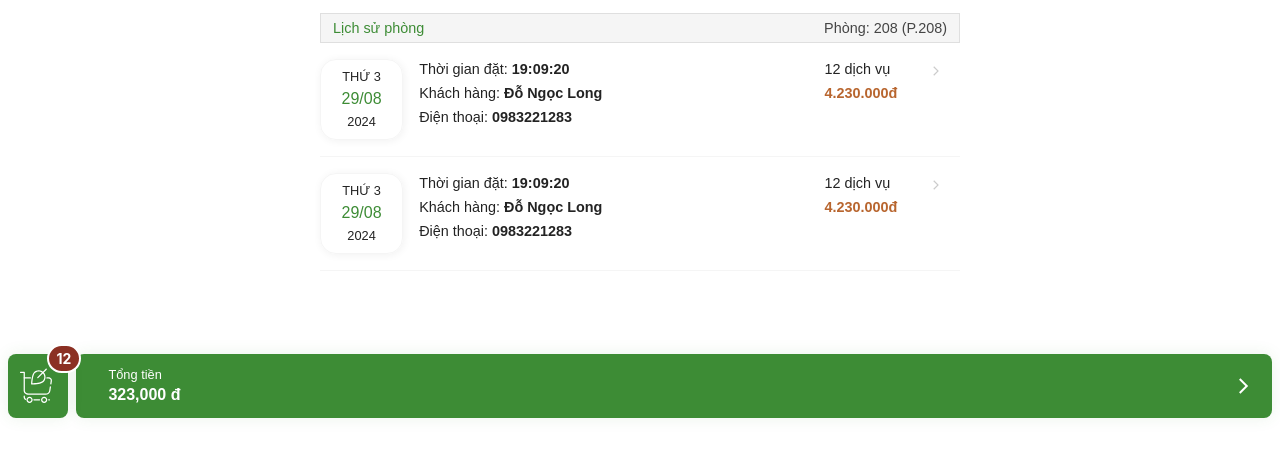
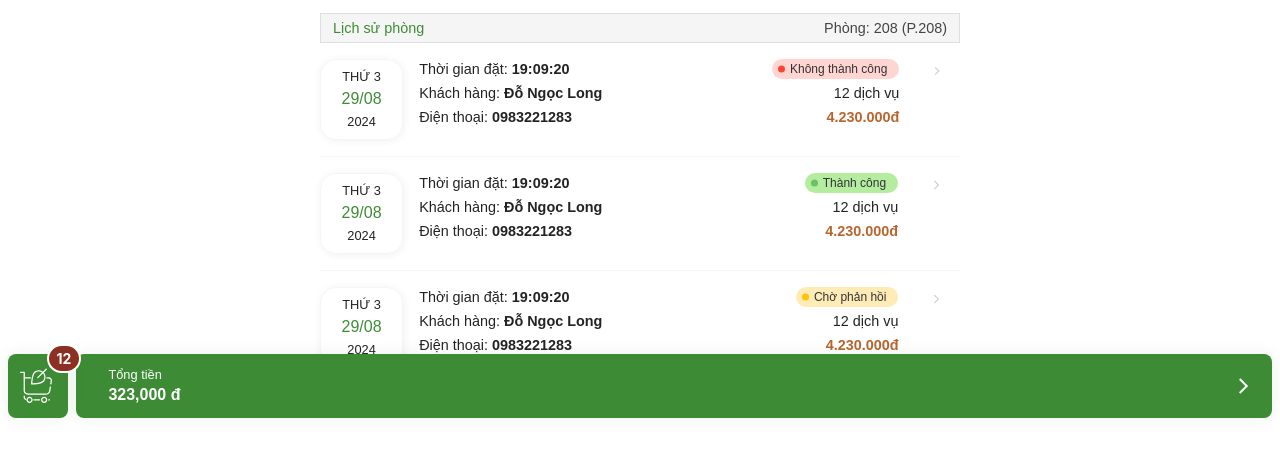
Before and after one commit to chuthoong2111/20240914-bookingapp, a plain HTML site: page history.html in a window 1280 px wide. Shown: the part 358-814 px from the top of the page. Drawn offline with Linux system fonts and the light colour scheme.

Commit message:
update trạng thái đơn hàng

```diff
--- /dev/null
+++ b/css/_badge.scss
@@ -0,0 +1,49 @@
+.c-pill {
+    align-items: center;
+      font-weight: 400;
+      font-size: 12px;
+      line-height: 1;
+    display: inline-block;
+    height: 100%;
+    white-space: nowrap;
+    width: auto;
+
+    position: relative;
+    border-radius: 100px;
+    line-height: 1;
+    overflow: hidden;
+    padding: 0px 12px 0px 18px;
+    text-overflow: ellipsis;
+      line-height: 1.25rem;
+      color: #333;
+
+      word-break: break-word;
+
+    &:before {
+      border-radius: 50%;
+      content: '';
+      width: 7px;
+      height: 7px;
+      left: 6px;
+      transform: translateY(-50%);
+      position: absolute;
+      top: 50%;
+
+    }
+
+
+  }
+
+
+    .c-pill--success {
+      background: #b4eda0; }
+      .c-pill--success:before {
+        background: #6BC167; }
+    .c-pill--warning {
+      background: #ffebb6; }
+      .c-pill--warning:before {
+        background: #ffc400; }
+    .c-pill--danger {
+      background: #ffd5d1; }
+      .c-pill--danger:before {
+        background: #ff4436; }
--- a/css/_cart.scss
+++ b/css/_cart.scss
@@ -128,5 +128,10 @@ body:has(.button-cart) {
   &.readonly{
     border: 0;
     background-color: var(--light-bgr);
+    &.danger{
+      background-color: rgba($color: #FF5A54, $alpha: .1);
+      color: #8b3023;
+    }
   }
+
 }
--- a/css/_history.scss
+++ b/css/_history.scss
@@ -12,6 +12,9 @@
         color: var(--black);
         svg{
             margin: 0 1rem 0 2rem;
+        }
+        .info{
+            text-align: right;
         }
     }
 }
--- a/css/style.scss
+++ b/css/style.scss
@@ -6,4 +6,5 @@
 @import "steps.scss";
 @import "cart.scss";
 @import "modal.scss";
+@import "badge.scss";
 @import "history.scss";
--- a/history.html
+++ b/history.html
@@ -122,6 +122,9 @@
 
               </div>
               <div class="info   d-flex flex-column gap-1">
+                <span class="c-pill c-pill--danger">Không thành công</span>
+
+
                   <div class="line-info">
                       12 dịch vụ
                   </div>
@@ -159,6 +162,48 @@
 
               </div>
               <div class="info   d-flex flex-column gap-1">
+                <span class="c-pill c-pill--success">Thành công</span>
+
+
+                  <div class="line-info">
+                      12 dịch vụ
+                  </div>
+                  <div class="line-info restaurant-price">
+                      <strong>4.230.000đ</strong>
+                  </div>
+              </div>
+              <svg t="1586141872496" fill="#ccc" class="icon" viewBox="0 0 1024 1024" version="1.1" xmlns="http://www.w3.org/2000/svg" p-id="1458" width="24" height="24">
+                  <path d="M689.621 512l-328.832-328.832-60.331 60.331 268.501 268.501-268.501 268.501 60.331 60.331z" p-id="1459"></path>
+                </svg>
+
+          </li>
+        <li class="history__item ">
+            <div class="canlendar-mini">
+              <div class="day">Thứ 3</div>
+              <div class="number">29/08</div>
+              <div class="month">2024</div>
+            </div>
+
+              <div  class="guest w-100 mx-3  d-flex flex-column gap-1">
+                  <div class="line-guest">
+
+                          <span>Thời gian đặt:</span>
+                          <strong>19:09:20</strong>
+                      </div>
+                      <div class="line-guest">
+                      <span>Khách hàng:</span>
+                      <strong>Đỗ Ngọc Long</strong>
+                  </div>
+                  <div class="line-guest">
+                      <span>Điện thoại:</span>
+                      <strong>0983221283</strong>
+                  </div>
+
+              </div>
+              <div class="info   d-flex flex-column gap-1">
+                <span class="c-pill c-pill--warning">Chờ phản hồi</span>
+
+
                   <div class="line-info">
                       12 dịch vụ
                   </div>
```
Also changed, not shown: history-detail.html (+12 -3 lines), css/style.css, 1 other file.
